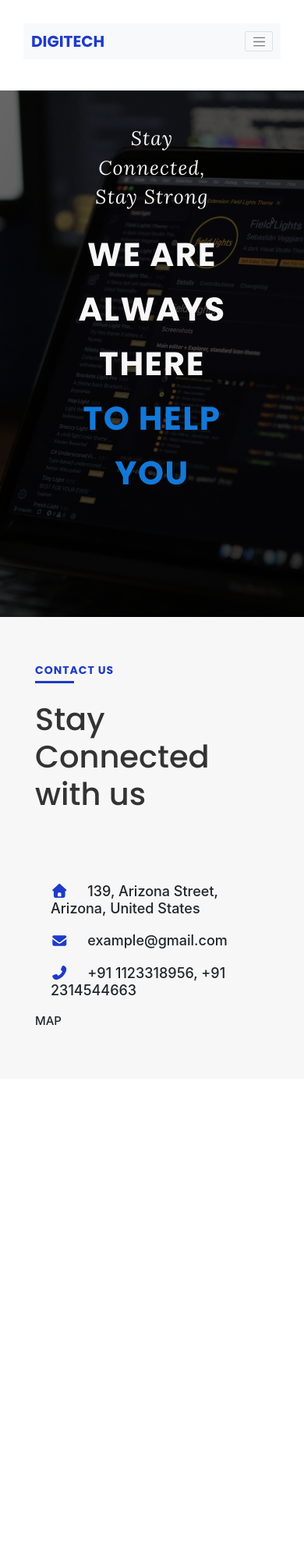
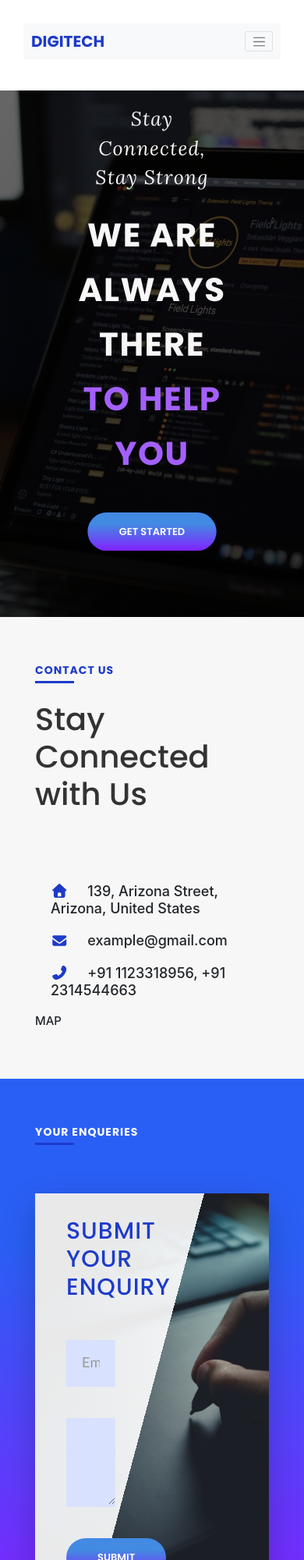
Before and after one commit to sumandeveloping/digitech, a website: page contact.html in a window 390 px wide. Shown: the top 2000 px of the page at 78% size. Before the commit the page ends 1383 px from the top, so only its background shows below. Drawn offline with Linux system fonts and the light colour scheme.

Commit message:
modified contact page & colors

```diff
--- a/assets/sass/abstracts/_variables.scss
+++ b/assets/sass/abstracts/_variables.scss
@@ -21,5 +21,8 @@ $color-grey-dark-4: #1d1c1c;
 $color-white: #fff;
 $color-black: #000;
 
+// violet
+$violet-1: #8223ff;
+
 //FONT SIZE
 $default-font-size: 1.6rem;
--- a/assets/sass/base/_typography.scss
+++ b/assets/sass/base/_typography.scss
@@ -21,7 +21,8 @@
   margin-bottom: 4rem;
 
   &--sub {
-    color: $color-primary-light-1;
+    // color: $color-primary-light-1;
+    color: #a460ff;
   }
 }
 
--- a/assets/sass/components/_backToTopButton.scss
+++ b/assets/sass/components/_backToTopButton.scss
@@ -12,8 +12,8 @@
   -moz-border-radius: 50%;
   -ms-border-radius: 50%;
   -o-border-radius: 50%;
-  background: linear-gradient(to bottom, #428ae2 30%, #8223ff);
-  background: -webkit-linear-gradient(to bottom, #428ae2 30%, #8223ff);
+  background: linear-gradient(to bottom, #428ae2 30%, $violet-1);
+  background: -webkit-linear-gradient(to bottom, #428ae2 30%, $violet-1);
   box-shadow: 0 5px 1.5rem rgba(0, 0, 0, 0.3);
   z-index: 100;
   display: none;
@@ -24,8 +24,8 @@
   -o-transition: background 0.5s ease-in;
 
   &:hover {
-    background: linear-gradient(to bottom, #8223ff 30%, #428ae2);
-    background: -webkit-linear-gradient(to bottom, #8223ff 30%, #428ae2);
+    background: linear-gradient(to bottom, $violet-1 30%, #428ae2);
+    background: -webkit-linear-gradient(to bottom, $violet-1 30%, #428ae2);
   }
 
   span {
--- a/assets/sass/components/_button.scss
+++ b/assets/sass/components/_button.scss
@@ -43,9 +43,14 @@
     }
   }
 
-  &--green {
-    background-color: $color-primary;
+  &--blue {
+    background: linear-gradient(to bottom, #428ae2 30%, #8223ff);
+    background: -webkit-linear-gradient(to bottom, #428ae2 30%, #8223ff);
     color: $color-white;
+
+    &:hover {
+      color: $color-white;
+    }
 
     &::after {
       background-color: $color-primary;
--- a/assets/sass/components/_clientele.scss
+++ b/assets/sass/components/_clientele.scss
@@ -2,7 +2,7 @@
   cursor: pointer;
 
   &:hover &__img {
-    border: 2px solid $color-primary;
+    box-shadow: 1px 0.2rem 2.5rem rgba(130, 35, 255, 0.2);
   }
   &:hover &__img img {
     filter: grayscale(0);
@@ -23,13 +23,14 @@
     -o-border-radius: 50%;
     width: 14rem !important;
     height: 14rem !important;
-    border: 2px solid #dfdddd;
+    border: 2px solid $violet-1;
     overflow: hidden;
-    transition: all 0.25s ease-out;
-    -webkit-transition: all 0.25s ease-out;
-    -moz-transition: all 0.25s ease-out;
-    -ms-transition: all 0.25s ease-out;
-    -o-transition: all 0.25s ease-out;
+    transition: all 0.2s ease-out;
+    -webkit-transition: all 0.2s ease-out;
+    -moz-transition: all 0.2s ease-out;
+    -ms-transition: all 0.2s ease-out;
+    -o-transition: all 0.2s ease-out;
+    box-shadow: 3px 0.5rem 2.5rem rgba(130, 35, 255, 0.2);
 
     img {
       position: relative;
--- a/assets/sass/components/_container.scss
+++ b/assets/sass/components/_container.scss
@@ -21,7 +21,9 @@
     -o-border-radius: 3px;
   }
   &--left {
-    background-color: $color-primary-light-1;
+    // background-color: $color-primary-light-1;
+    background: linear-gradient(to bottom, #2a5ff5 30%, $violet-1);
+    background: -webkit-linear-gradient(to bottom, #2a5ff5 30%, $violet-1);
   }
   &--right {
     background-color: $color-grey-dark-4;
--- /dev/null
+++ b/assets/sass/components/_form.scss
@@ -0,0 +1,39 @@
+.form {
+  margin: 5rem 0;
+  color: $color-grey-dark-4;
+  font-family: "Lato", sans-serif;
+
+  &__group:not(:last-child) {
+    margin-bottom: 4rem;
+  }
+
+  &__input {
+    font-size: 1.8rem;
+    padding: 1.5rem 2rem;
+    color: inherit;
+    border-radius: 2px;
+    background-color: rgba(215, 225, 255, 0.95);
+    border: none;
+    font-family: inherit;
+    border-bottom: 3px solid transparent;
+    width: 90%;
+    display: block;
+    font-family: inherit;
+    color: $color-grey-dark-4;
+
+    &:focus {
+      outline: none;
+      box-shadow: 0 1rem 2rem rgba($color-black, 0.1);
+      border-bottom: 3px solid $color-primary;
+      background-color: $color-grey-light-1;
+    }
+
+    &:focus:invalid {
+      border-bottom: 3px solid $color-secondary-dark;
+    }
+
+    &::-webkit-input-placeholder {
+      color: $color-grey-dark-2;
+    }
+  }
+}
--- a/assets/sass/components/_grid-container.scss
+++ b/assets/sass/components/_grid-container.scss
@@ -8,8 +8,8 @@
   grid-auto-rows: 40rem; // it defines all row size
   grid-auto-flow: row dense;
   .grid {
-    background: linear-gradient(to bottom, #428ae2 30%, #8223ff);
-    background: -webkit-linear-gradient(to bottom, #428ae2 30%, #8223ff);
+    background: linear-gradient(to bottom, #428ae2 30%, $violet-1);
+    background: -webkit-linear-gradient(to bottom, #428ae2 30%, $violet-1);
     position: relative;
     cursor: pointer;
     overflow: hidden;
@@ -21,11 +21,11 @@
       filter: brightness(100%);
       -webkit-filter: brightness(100%);
       opacity: 0.3;
-      transform: perspective(80rem) rotateY(-30deg);
-      -webkit-transform: perspective(80rem) rotateY(-30deg);
-      -moz-transform: perspective(80rem) rotateY(-30deg);
-      -ms-transform: perspective(80rem) rotateY(-30deg);
-      -o-transform: perspective(80rem) rotateY(-30deg);
+      transform: perspective(80rem) rotateY(-34deg) rotateX(5deg);
+      -webkit-transform: perspective(80rem) rotateY(-34deg) rotateX(5deg);
+      -moz-transform: perspective(80rem) rotateY(-34deg) rotateX(5deg);
+      -ms-transform: perspective(80rem) rotateY(-34deg) rotateX(5deg);
+      -o-transform: perspective(80rem) rotateY(-34deg) rotateX(5deg);
       transform-style: preserve-3d;
     }
 
--- a/assets/sass/components/_serviceBox.scss
+++ b/assets/sass/components/_serviceBox.scss
@@ -40,7 +40,7 @@
     bottom: 0;
     left: 0;
     right: 0;
-    background: linear-gradient(to bottom, #428ae2 30%, #8223ff);
+    background: linear-gradient(to bottom, #428ae2 30%, $violet-1);
     transform: scaleY(0);
     transition: all 0.4s ease-out;
     -webkit-transition: all 0.4s ease-out;
@@ -48,7 +48,6 @@
     -ms-transition: all 0.4s ease-out;
     -o-transition: all 0.4s ease-out;
     transform-origin: 0 100%;
-    //bottomtotop:;
   }
 
   &:hover::after {
--- a/assets/sass/components/_workBox.scss
+++ b/assets/sass/components/_workBox.scss
@@ -64,8 +64,8 @@
       padding: 3em;
       text-align: left;
       opacity: 0;
-      background: linear-gradient(to bottom, #428ae2 30%, #8223ff);
-      background: -webkit-linear-gradient(to bottom, #428ae2 30%, #8223ff);
+      background: linear-gradient(to bottom, #428ae2 30%, $violet-1);
+      background: -webkit-linear-gradient(to bottom, #428ae2 30%, $violet-1);
       transition: background 0.45s ease-in-out;
       -webkit-transition: background 0.45s ease-in-out;
       -moz-transition: background 0.45s ease-in-out;
--- a/assets/sass/main.scss
+++ b/assets/sass/main.scss
@@ -18,6 +18,7 @@
 @import "components/clientele";
 @import "components/team";
 @import "components/backToTopButton";
+@import "components/form";
 
 //Layouts
 @import "layout/header";
--- a/assets/sass/pages/_contact.scss
+++ b/assets/sass/pages/_contact.scss
@@ -22,3 +22,45 @@
     }
   }
 }
+
+.enquiry {
+  padding: 6rem 3rem;
+  background: linear-gradient(to bottom, #2a5ff5 30%, $violet-1);
+  background: -webkit-linear-gradient(to bottom, #2a5ff5 30%, $violet-1);
+  margin-bottom: 239px; // For footer to reveal
+
+  &__text {
+    margin-bottom: 7rem;
+  }
+
+  &__wrapper {
+    position: relative;
+    width: 100%;
+    height: 50rem;
+    background-color: orangered;
+    background-position: top;
+    background-repeat: no-repeat;
+    background-size: cover;
+    background-image: linear-gradient(
+        105deg,
+        rgba(255, 255, 255, 0.9) 0%,
+        rgba(255, 255, 255, 0.9) 50%,
+        transparent 50%
+      ),
+      url("../../images/contact_enquiry3.jpg");
+    box-shadow: 0 1.5rem 4rem rgba(0, 0, 0, 0.2);
+  }
+
+  &__form {
+    width: 50%;
+    padding: 3rem 4rem;
+
+    h4 {
+      color: $color-primary;
+      font-family: "Poppins", serif;
+      font-size: 3rem;
+      text-transform: uppercase;
+      letter-spacing: 1px;
+    }
+  }
+}
--- a/contact.html
+++ b/contact.html
@@ -75,6 +75,7 @@
           <span class="banner-heading--main">We are always there </span>
           <span class="banner-heading--sub"> To Help You</span>
         </h2>
+        <a href="#" class="btn btn--blue">Get Started</a>
         <!-- <h2 class="banner-heading">Explore Unlimited Possibilities</h2> -->
       </div>
     </section>
@@ -84,7 +85,7 @@
       <div class="container">
         <div class="contact__text">
           <h6 class="tartiary-heading">Contact us</h6>
-          <h2 class="primary-heading">Stay Connected with us</h2>
+          <h2 class="primary-heading">Stay Connected with Us</h2>
         </div>
         <div class="row">
           <div class="col-md-6">
@@ -105,6 +106,45 @@
           <div class="col-md-6">
             <div class="contact__map">
               <h4>MAP</h4>
+            </div>
+          </div>
+        </div>
+      </div>
+    </section>
+
+    <section class="enquiry">
+      <div class="container">
+        <div class="contact__text">
+          <h6 class="tartiary-heading text-white">Your enqueries</h6>
+        </div>
+
+        <div class="row">
+          <div class="col-md-12">
+            <div class="enquiry__wrapper">
+              <div class="enquiry__form">
+                <h4>Submit Your Enquiry</h4>
+                <form action="#" method="POST" class="form">
+                  <div class="form__group">
+                    <input
+                      type="email"
+                      name=""
+                      id=""
+                      class="form__input"
+                      placeholder="Email"
+                    />
+                  </div>
+                  <div class="form__group">
+                    <textarea
+                      name=""
+                      id=""
+                      cols="70"
+                      rows="3"
+                      class="form__input"
+                    ></textarea>
+                  </div>
+                  <a href="#" class="btn btn--blue">Submit</a>
+                </form>
+              </div>
             </div>
           </div>
         </div>
```
Also changed, not shown: about-us.html (+2 -1 lines), assets/css/style.css, images/contact_enquiry.jpg (added), images/contact_enquiry2.jpg (added), images/contact_enquiry3.jpg (added), images/contact_enquiry4.jpg (added), images/contact_enquiry5.jpg (added).
